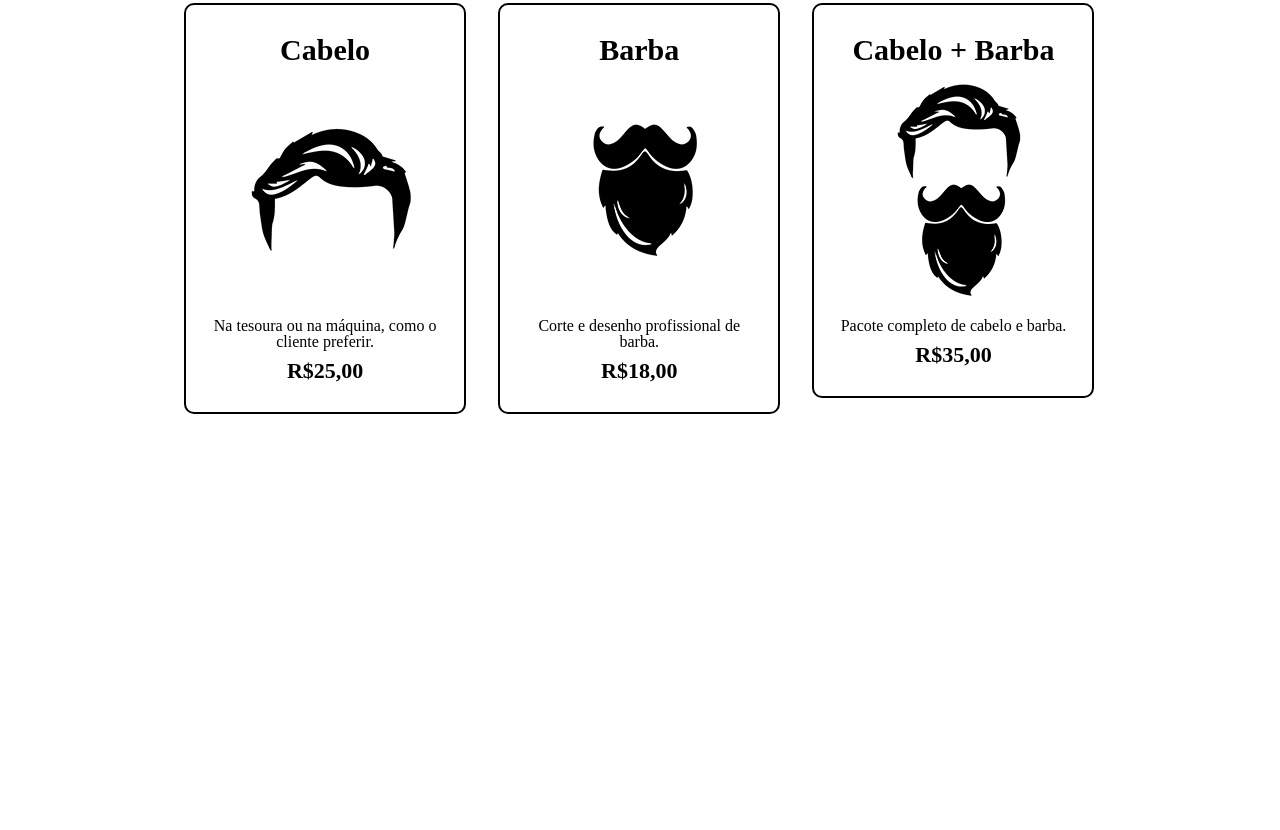
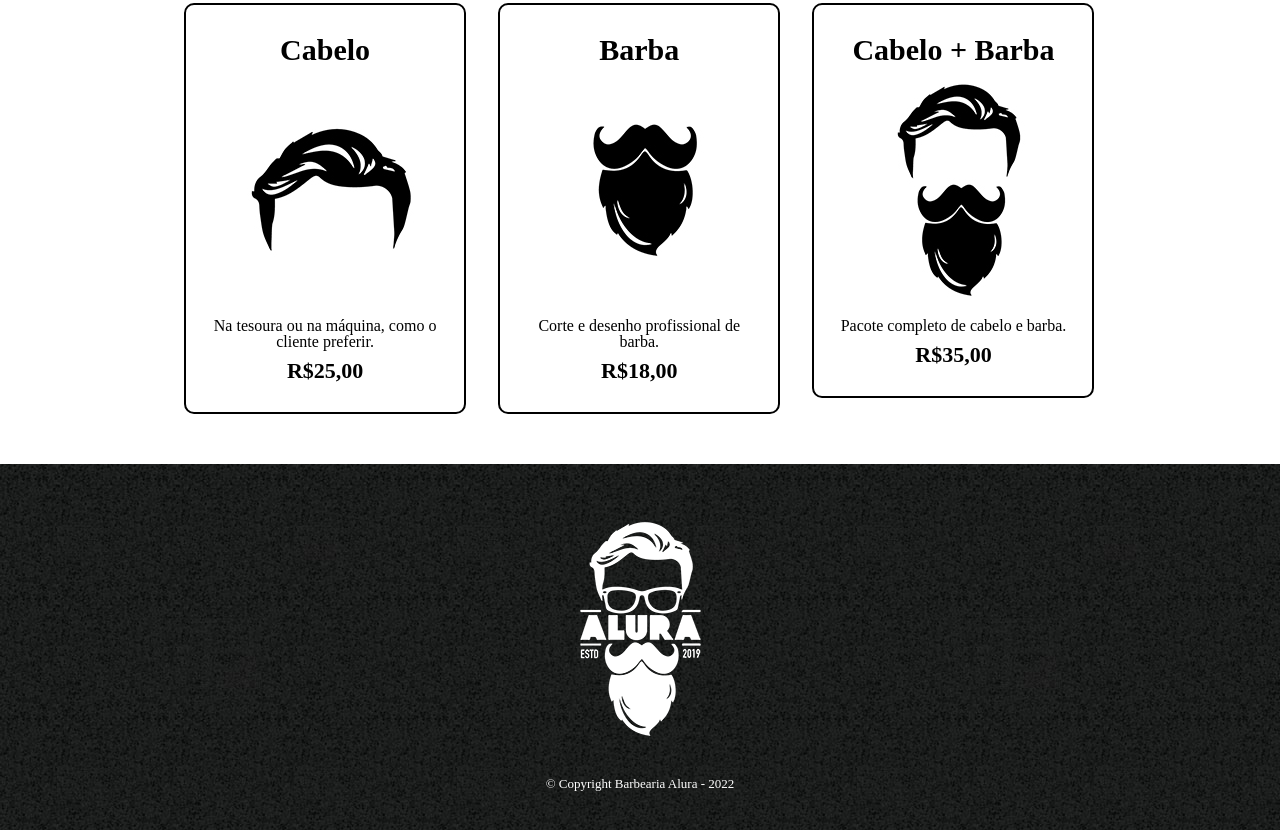
Before and after one commit to CamilaSRocha/Alura_HTML_CSS, a plain HTML site: page PARTE_2/produtos.html in a window 1280 px wide. Shown: the part 340-1170 px from the top of the page. Before the commit the page ends 804 px from the top, so only its background shows below. Drawn offline with Linux system fonts and the light colour scheme.

Commit message:
adcionando rodapé

```diff
--- a/PARTE_2/produtos.css
+++ b/PARTE_2/produtos.css
@@ -78,3 +78,15 @@ nav a:hover{
     font-weight: bold;
     margin-top: 10px;
 }
+
+footer{
+    text-align: center;
+    background: url("bg.jpg");
+    padding: 40px;
+}
+
+.copyright{
+    color: #FFFFFF;
+    font-size: 13px;
+    margin: 20px 0 0;
+}
--- a/PARTE_2/produtos.html
+++ b/PARTE_2/produtos.html
@@ -48,5 +48,9 @@
         </li>
       </ul>
     </main>
+    <footer>
+      <img src="logo-branco.png">
+      <p class="copyright">&copy; Copyright Barbearia Alura - 2022</p>
+    </footer>
   </body>
 </html>
```
